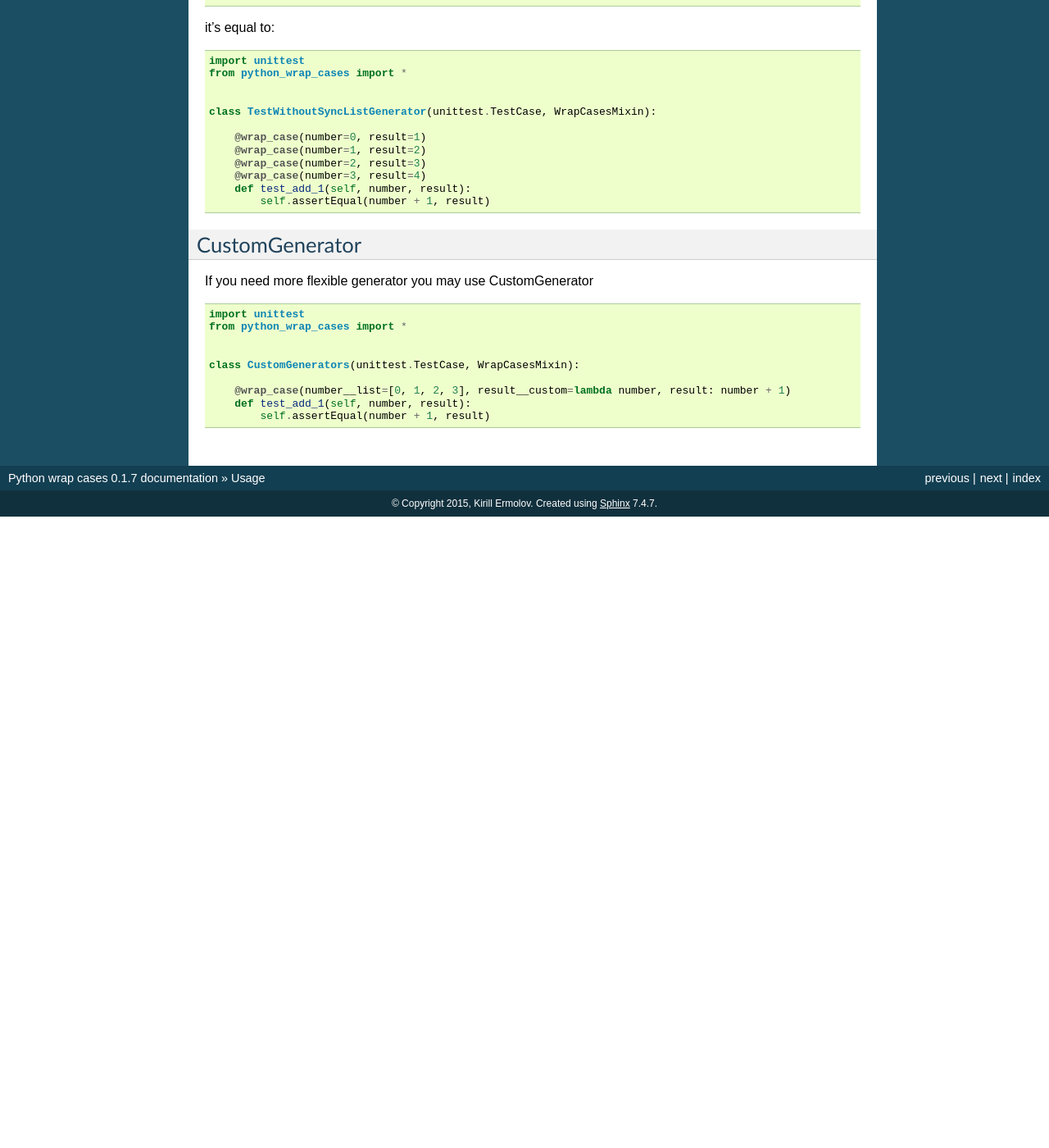
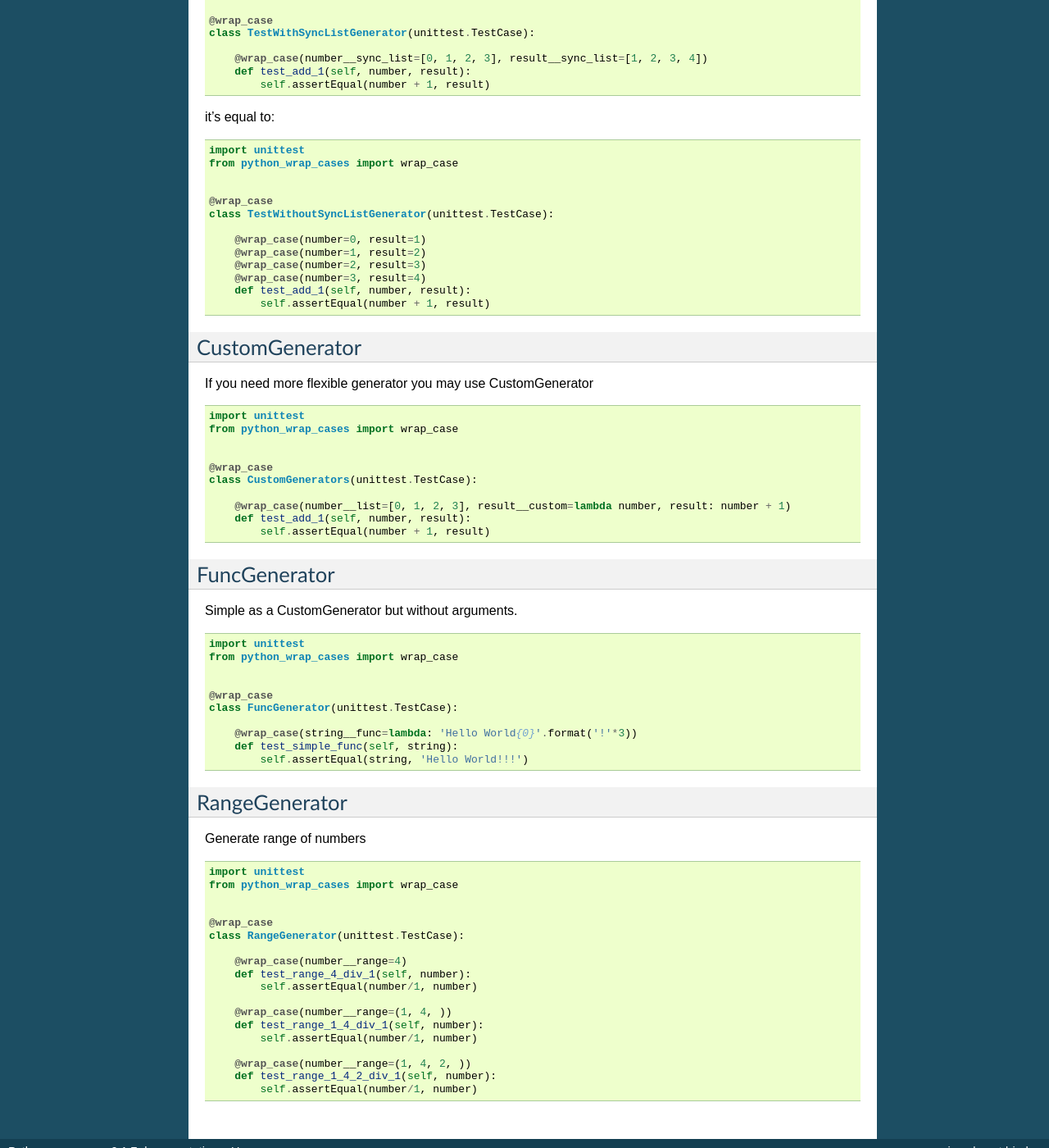
Before and after one commit to erm0l0v/python_wrap_cases, a Sphinx documentation site: the page built from docs/usage.rst, in a window 1280 px wide and 1400 px high, scrolled down 2310 px. Shown: the whole window at 82% size. Built offline with Sphinx 7.4.7, drawn with Linux system fonts in a browser that asks for light colours; before the commit the page ends 2940 px from its top, so only the background shows below that; some of the changed text lies outside the part shown.

Commit message:
Update doc

```diff
--- a/docs/usage.rst
+++ b/docs/usage.rst
@@ -7,9 +7,10 @@ To use Python wrap cases in a project
 .. code:: python
 
     from unittest import TestCase
-    from python_wrap_cases import *
+    from python_wrap_cases import wrap_case
 
-    class SomeTest(TestCase, WrapCasesMixin):
+    @wrap_case
+    class SomeTest(TestCase):
 
         @wrap_case('value1_a', 'value2_a')
         @wrap_case('value1_b', 'value2_b')
@@ -29,7 +30,7 @@ By default wrap_case detects the mock arguments and changes a return_value.
 .. code:: python
 
     import unittest
-    from python_wrap_cases import *
+    from python_wrap_cases import wrap_case
     from mock import patch
 
 
@@ -44,7 +45,8 @@ By default wrap_case detects the mock arguments and changes a return_value.
         def tested_method(self):
             return self.foo_a() + self.foo_b()
 
-    class TestsWithMock(unittest.TestCase, WrapCasesMixin):
+    @wrap_case
+    class TestsWithMock(unittest.TestCase):
 
         @wrap_case(2, 2, 4)
         @wrap_case(3, 3, 6)
@@ -74,10 +76,11 @@ List generator helps to generate cases based on list of arguments.
 .. code:: python
 
     import unittest
-    from python_wrap_cases import *
+    from python_wrap_cases import wrap_case
 
 
-    class ListGeneratorTests(unittest.TestCase, WrapCasesMixin):
+    @wrap_case
+    class ListGeneratorTests(unittest.TestCase):
 
         @wrap_case(number__list=[0, 1, 2, 3])
         def test_div_1(self, number):
@@ -92,10 +95,11 @@ List generator helps to generate cases based on list of arguments.
 .. code:: python
 
     import unittest
-    from python_wrap_cases import *
+    from python_wrap_cases import wrap_case
 
 
-    class TestsWithoutListGenerator(unittest.TestCase, WrapCasesMixin):
+    @wrap_case
+    class TestsWithoutListGenerator(unittest.TestCase):
 
         @wrap_case(number=0)
         @wrap_case(number=1)
@@ -111,10 +115,11 @@ If you use two or more list generator in wrap_case, library will generate all po
 .. code:: python
 
     import unittest
-    from python_wrap_cases import *
+    from python_wrap_cases import wrap_case
 
 
-    class TestWithTwoListGenerators(unittest.TestCase, WrapCasesMixin):
+    @wrap_case
+    class TestWithTwoListGenerators(unittest.TestCase):
 
         @wrap_case(a__list=[1, 2], b__list=[0, 1])
         def test_gte(self, a, b):
@@ -127,10 +132,11 @@ it's equal to:
 .. code:: python
 
     import unittest
-    from python_wrap_cases import *
+    from python_wrap_cases import wrap_case
 
 
-    class TestWithoutListGenerators(unittest.TestCase, WrapCasesMixin):
+    @wrap_case
+    class TestWithoutListGenerators(unittest.TestCase):
 
         @wrap_case(a=1, b=0)
         @wrap_case(a=1, b=1)
@@ -150,10 +156,11 @@ The same as ListGenerator but instead of generate all possible argument combinat
 .. code:: python
 
     import unittest
-    from python_wrap_cases import *
+    from python_wrap_cases import wrap_case
 
 
-    class TestWithSyncListGenerator(unittest.TestCase, WrapCasesMixin):
+    @wrap_case
+    class TestWithSyncListGenerator(unittest.TestCase):
 
         @wrap_case(number__sync_list=[0, 1, 2, 3], result__sync_list=[1, 2, 3, 4])
         def test_add_1(self, number, result):
@@ -166,10 +173,11 @@ it's equal to:
 .. code:: python
 
     import unittest
-    from python_wrap_cases import *
+    from python_wrap_cases import wrap_case
 
 
-    class TestWithoutSyncListGenerator(unittest.TestCase, WrapCasesMixin):
+    @wrap_case
+    class TestWithoutSyncListGenerator(unittest.TestCase):
 
         @wrap_case(number=0, result=1)
         @wrap_case(number=1, result=2)
@@ -188,13 +196,63 @@ If you need more flexible generator you may use CustomGenerator
 .. code:: python
 
     import unittest
-    from python_wrap_cases import *
+    from python_wrap_cases import wrap_case
 
 
-    class CustomGenerators(unittest.TestCase, WrapCasesMixin):
+    @wrap_case
+    class CustomGenerators(unittest.TestCase):
 
         @wrap_case(number__list=[0, 1, 2, 3], result__custom=lambda number, result: number + 1)
         def test_add_1(self, number, result):
             self.assertEqual(number + 1, result)
 
 ::
+
+FuncGenerator
+-------------
+
+Simple as a CustomGenerator but without arguments.
+
+
+.. code:: python
+
+    import unittest
+    from python_wrap_cases import wrap_case
+
+
+    @wrap_case
+    class FuncGenerator(unittest.TestCase):
+
+        @wrap_case(string__func=lambda: 'Hello World{0}'.format('!'*3))
+        def test_simple_func(self, string):
+            self.assertEqual(string, 'Hello World!!!')
+
+::
+
+RangeGenerator
+--------------
+
+Generate range of numbers
+
+.. code:: python
+
+    import unittest
+    from python_wrap_cases import wrap_case
+
+
+    @wrap_case
+    class RangeGenerator(unittest.TestCase):
+
+        @wrap_case(number__range=4)
+        def test_range_4_div_1(self, number):
+            self.assertEqual(number/1, number)
+
+        @wrap_case(number__range=(1, 4, ))
+        def test_range_1_4_div_1(self, number):
+            self.assertEqual(number/1, number)
+
+        @wrap_case(number__range=(1, 4, 2, ))
+        def test_range_1_4_2_div_1(self, number):
+            self.assertEqual(number/1, number)
+
+::
```
